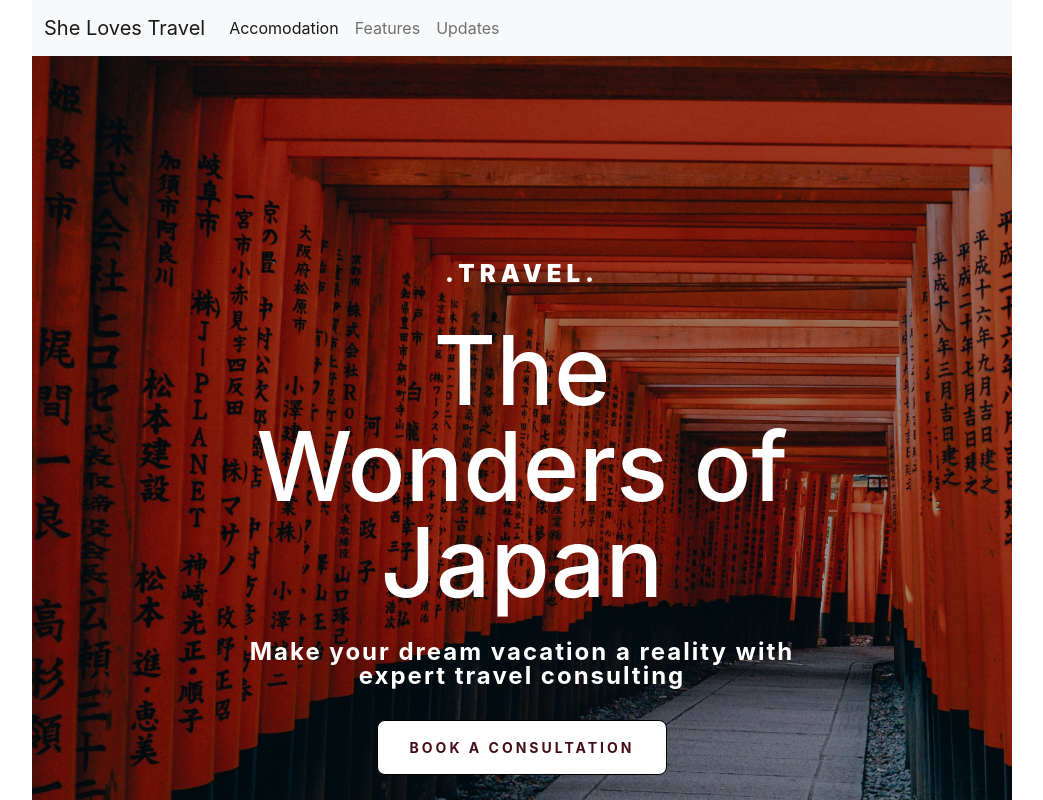
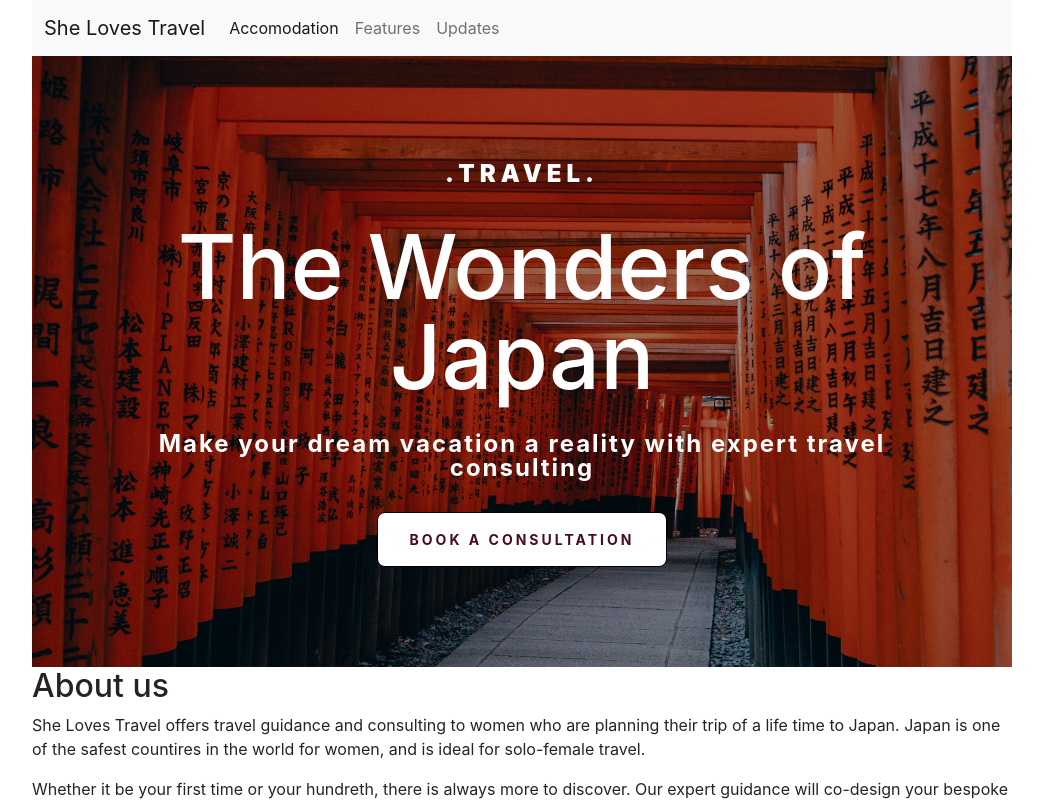
Before and after one commit to misskatiemarple/shelovestravel-react, a React (Create React App) app: page / in a window 1280 px wide. Shown: the top 800 px of the page, without its empty margins (118-1161 px from the left). Built offline with nearby package versions, Linux system fonts and the light colour scheme.

Commit message:
amended hero size

```diff
--- a/src/App.css
+++ b/src/App.css
@@ -9,11 +9,11 @@ header {
   background-size: cover;
   color: white;
   text-align: center;
-  padding: 200px;
+  padding: 100px;
 }
 .Headerh1 {
   font-weight: 700px;
-  font-size: 96px;
+  font-size: 90px;
   line-height: 1;
   margin: 30px 0;
 }
```
Also changed, not shown: public/images/hero.jpg.
